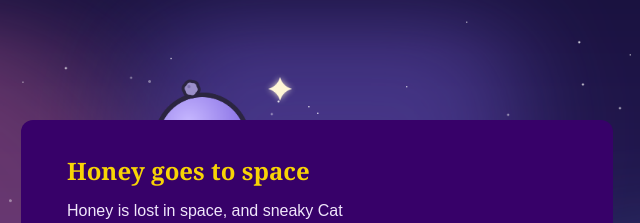
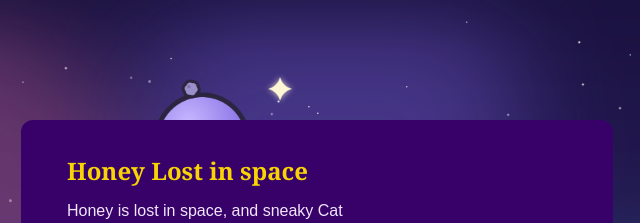
Before and after one commit to jou-t/honey-goes-to-space, a plain HTML site: page index.html in a window 1280 px wide. Shown: the top 223 px of the page, 323-963 px from the left. Drawn offline with Linux system fonts and the light colour scheme.

Commit message:
Title update

```diff
--- a/index.html
+++ b/index.html
@@ -9,7 +9,7 @@
   <body>
     <div class="welcome-layout scream">
       <div class="welcome-screen">
-        <h2>Honey goes to space</h2>
+        <h2>Honey Lost in space</h2>
         <div class="content">
           <p>
             Honey is lost in space, and sneaky Cat Enemies are trying to catch
```
